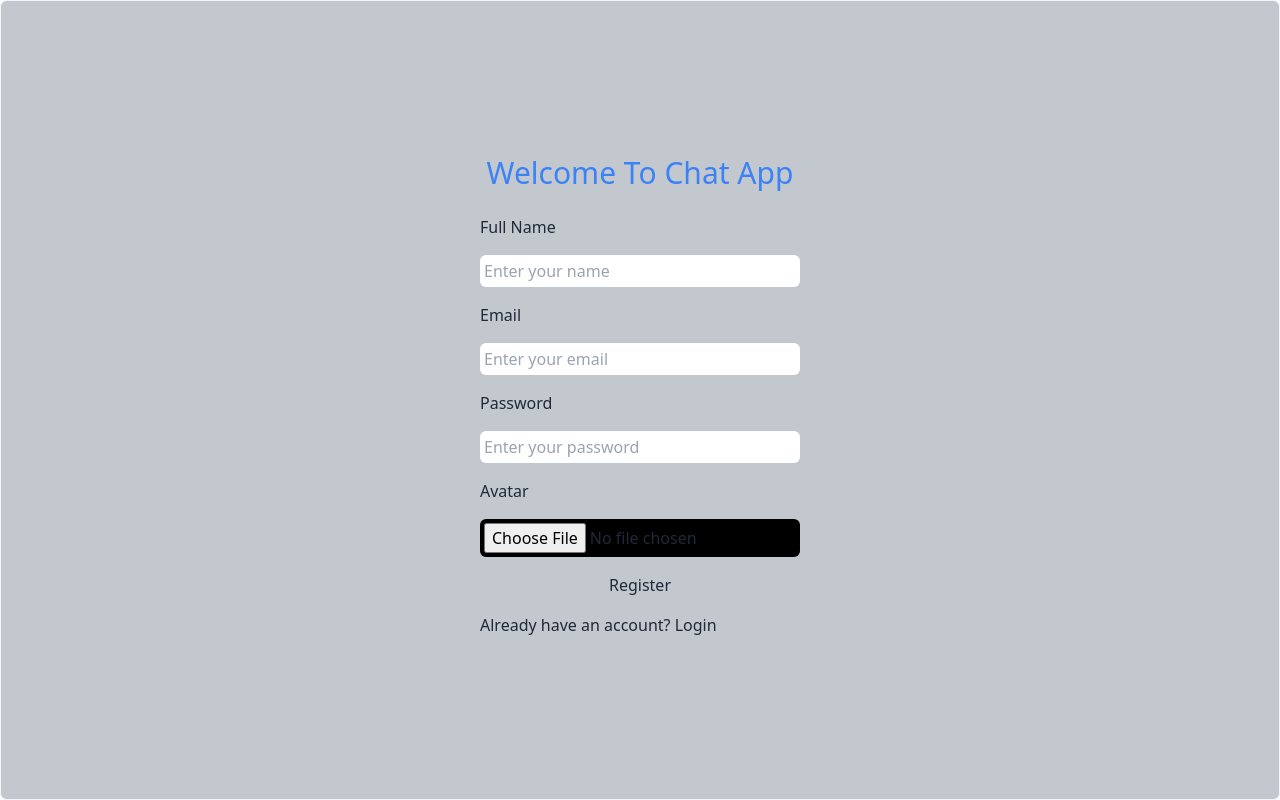
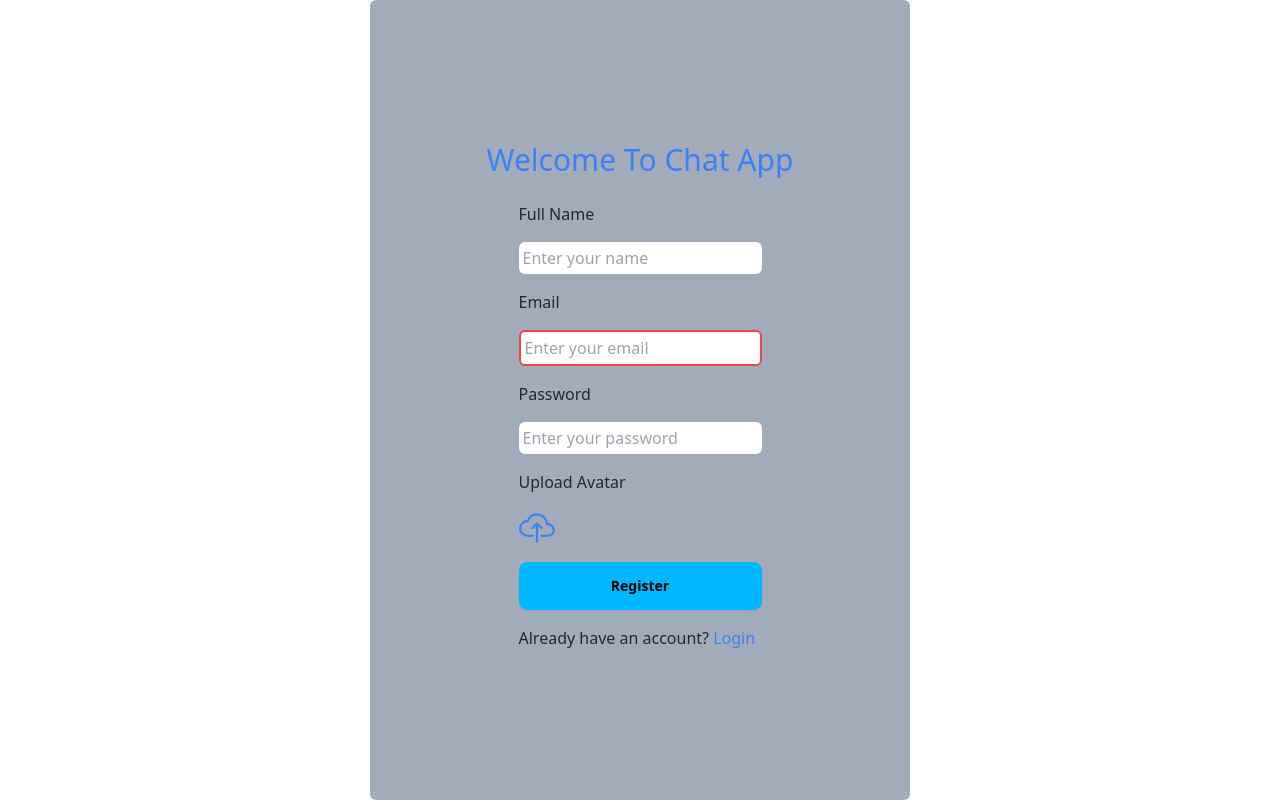
Before and after one commit to AAYUSKARKI/CHATTING_APP-, a React (Vite) app in the folder FRONTEND/: page / in a window 1280 px wide. Built offline with nearby package versions, Linux system fonts and the light colour scheme; no server answers.

Commit message:
login register

```diff
--- a/FRONTEND/package.json
+++ b/FRONTEND/package.json
@@ -16,6 +16,7 @@
     "react": "^18.2.0",
     "react-dom": "^18.2.0",
     "react-hot-toast": "^2.4.1",
+    "react-icons": "^5.2.1",
     "react-redux": "^9.1.2",
     "react-router-dom": "^6.23.0",
     "redux-persist": "^6.0.0",
--- a/FRONTEND/src/Components/Login.tsx
+++ b/FRONTEND/src/Components/Login.tsx
@@ -74,8 +74,11 @@ const Login = () => {
                         onChange={handleChange}
                         placeholder="Enter your password" />
 
-
-                    <button disabled={loading} type="submit">Login</button>
+                   {
+                    loading?
+                    <span className="loading loading-spinner loading-lg flex items-center justify-center"></span>:
+                    <button disabled={loading} type="submit" className='btn btn-info'>Login</button>
+                   }
                     <p>Don`t have an account? <Link to="/">Register</Link></p>
                 </form>
             </div>
--- a/FRONTEND/src/Components/Register.tsx
+++ b/FRONTEND/src/Components/Register.tsx
@@ -2,6 +2,8 @@ import { useState } from 'react'
 import axios from 'axios'
 import toast from 'react-hot-toast'
 import { Link, useNavigate } from 'react-router-dom'
+import { IoCloudUploadOutline } from "react-icons/io5";
+import { MdOutlineCancel } from "react-icons/md";
 const Register = () => {
 
     const navigate = useNavigate()
@@ -12,18 +14,47 @@ const Register = () => {
         password: "",
     })
 
+    const [validEmail, setValidEmail] = useState(false)
+    const [touchedEmail, setTouchedEmail] = useState(false);
+
+
     const [avatar, setAvatar] = useState("")
+    const [avatarPreview, setAvatarPreview] = useState("")
     const [loading, setLoading] = useState(false)
+
+    const validateEmail = (email: string) => {
+        const re = /^(([^<>()[\]\\.,;:\s@"]+(\.[^<>()[\]\\.,;:\s@"]+)*)|(".+"))@((\[[0-9]{1,3}\.[0-9]{1,3}\.[0-9]{1,3}\.[0-9]{1,3}\])|(([a-zA-Z\-0-9]+\.)+[a-zA-Z]{2,}))$/;
+        return re.test(String(email).toLowerCase());
+    }
     const handleChange = (e: any) => {
         setUser({ ...user, [e.target.name]: e.target.value })
+
+        if(e.target.name === "email"){
+            setValidEmail(validateEmail(e.target.value))
+            setTouchedEmail(true)
+        }
+
     }
+
 
     const handleAvatar = (e: any) => {
         setAvatar(e.target.files[0])
+        const reader = new FileReader()
+        reader.onloadend = () => {
+            setAvatarPreview(reader.result as string)
+        }
+
+        reader.readAsDataURL(e.target.files[0])
+
     }
 
     const handleSubmit = async (e: any) => {
         e.preventDefault()
+
+        if (!validateEmail(user.email)) {
+            toast.error("Please enter a valid email")
+            return
+        }
         const formData = new FormData()
         formData.append("username", user.name)
         formData.append("email", user.email)
@@ -45,21 +76,23 @@ const Register = () => {
     }
     return (
         <>
-            <div className="h-screen flex flex-col items-center justify-center bg-gray-400 rounded-md bg-clip-padding backdrop-filter backdrop-blur-md bg-opacity-60 border border-gray-100">
+        <div className='flex items-center justify-center '>
+            <div className="h-screen w-[540px] flex flex-col items-center justify-center bg-slate-500 rounded-md bg-clip-padding backdrop-filter backdrop-blur-md bg-opacity-60">
 
                 <h1 className='text-3xl text-blue-500 py-2 px-4'>Welcome To Chat App</h1>
 
                 <form onSubmit={handleSubmit} className="flex flex-col gap-4 p-4">
 
                     <label htmlFor="name">Full Name</label>
-                    <input className="rounded-md p-1 "
+                    <input className="rounded-md p-1 bg-white text-black "
                         type="text" name="name"
                         value={user.name}
                         onChange={handleChange}
                         placeholder="Enter your name" />
 
                     <label htmlFor="email">Email</label>
-                    <input className="rounded-md p-1 "
+                    {!validEmail && touchedEmail ? <p className='text-red-500'>Please enter a valid email</p> : null}
+                    <input className={`rounded-md p-1 bg-white text-black ${!validateEmail(user.email) ? 'border-2 border-red-500' : validEmail && touchedEmail ? 'border-[4px] border-green-500' : ''}`}
                         type="email"
                         name="email"
                         value={user.email}
@@ -67,23 +100,42 @@ const Register = () => {
                         placeholder="Enter your email" />
 
                     <label htmlFor="password">Password</label>
-                    <input className="rounded-md p-1 "
+                    <input className="rounded-md p-1 bg-white text-black "
                         type='password'
                         name="password"
                         value={user.password}
                         onChange={handleChange}
                         placeholder="Enter your password" />
 
-                    <label htmlFor="avatar">Avatar</label>
-                    <input className="rounded-md p-1 bg-black"
+                        {
+                            avatarPreview ?
+                            <div className='avatar w-24 h-24 rounded-full overflow-hidden flex items-center justify-center'>
+                                <img src={avatarPreview} alt="Avatar Preview" className='w-full h-full object-cover' />
+                            </div> : null
+                        }
+                     <h1>Upload Avatar</h1>
+                    <label htmlFor="avatar" className='cursor-pointer'>
+                        {
+                            avatarPreview ?
+                            <MdOutlineCancel className='text-red-500 text-4xl' onClick={() =>{setAvatarPreview("") ;setAvatar("")}}/>
+                            : <IoCloudUploadOutline className='text-blue-500 text-4xl' />
+                        }
+                        <input
+                        className="hidden"
+                        id='avatar'
                         type="file"
                         name="avatar"
                         onChange={handleAvatar} />
-
-                    <button disabled={loading} type="submit">Register</button>
-                    <p>Already have an account? <Link to="/login">Login</Link></p>
+                    </label>
+                    {
+                        loading?
+                        <span className="loading loading-spinner loading-lg flex items-center justify-center"></span>:
+                        <button className="btn btn-info" disabled={loading} type="submit">Register</button>
+                    }
+                    <p>Already have an account? <Link to="/login" className="text-blue-500">Login</Link></p>
                 </form>
             </div>
+        </div>
         </>
     )
 }
```
Also changed, not shown: 1 other file (tests, documents, lock files or other folders).
